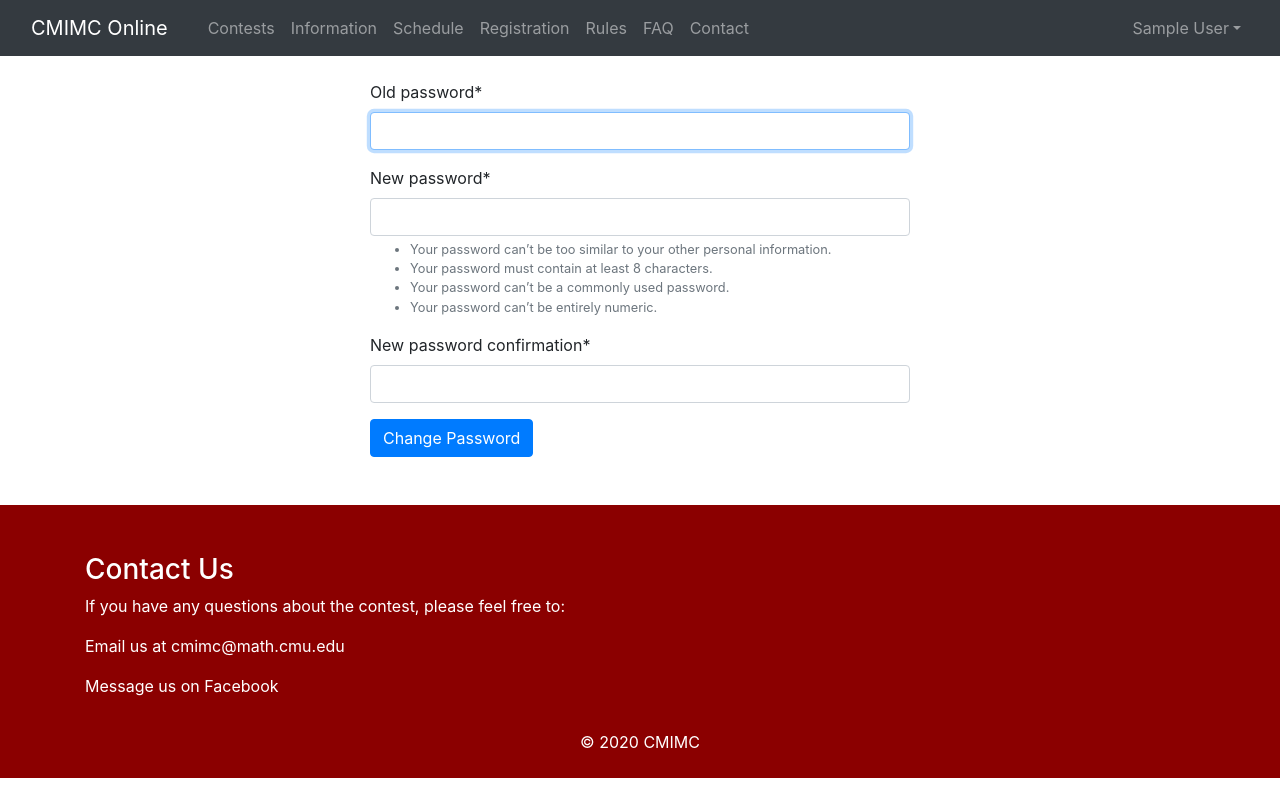
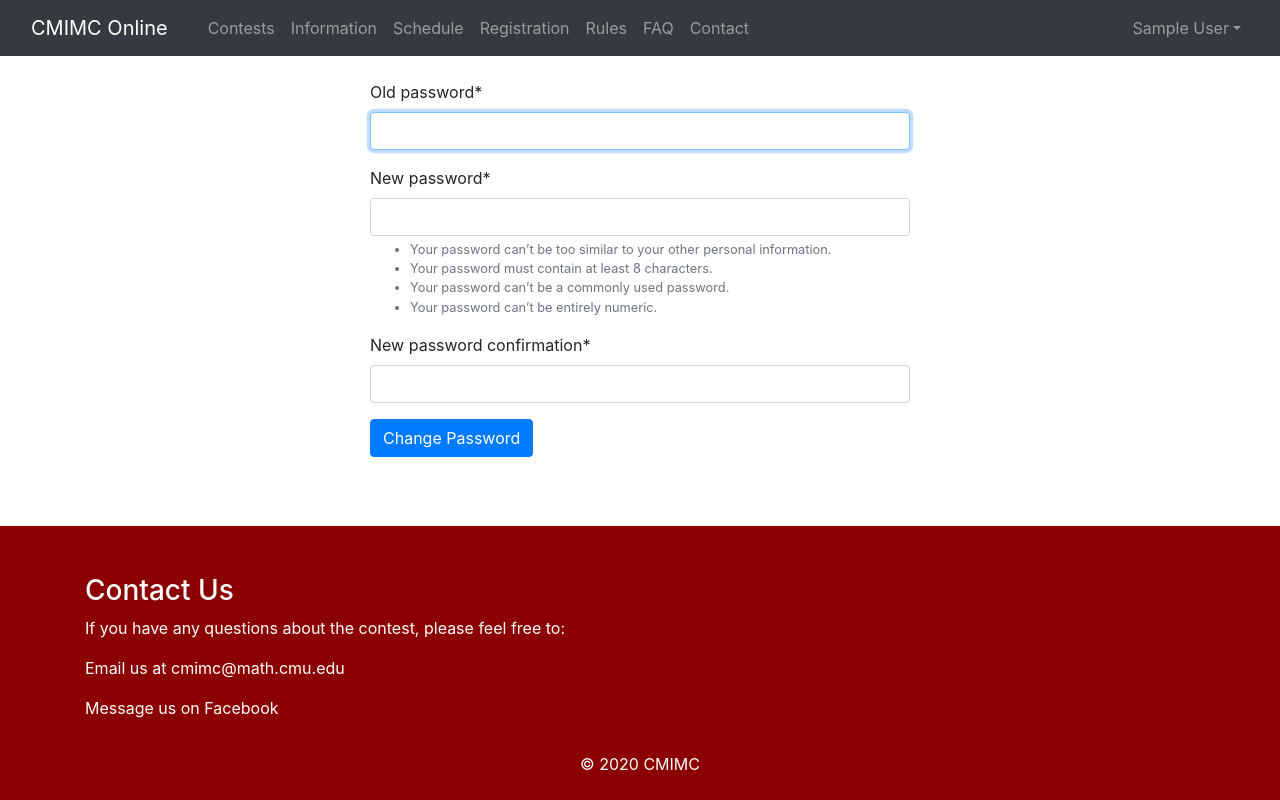
Before and after one commit to pshen24/cmimc-online, a Django app: page /change-password in a window 1280 px wide. Run offline with Django 3.2, Linux system fonts and the light colour scheme; the visitor is signed in with stand-in values (Sample User, id 1); parts of the project's set-up code (start-up, migrations or seed data) failed here and were passed over; some libraries are stand-ins or nearby versions.

Commit message:
Made footer go to the bottom of the page with grid display

```diff
--- a/static/css/base.css
+++ b/static/css/base.css
@@ -0,0 +1,8 @@
+body {
+  min-height: 100vh;
+  display: grid;
+  grid-template-rows: auto 1fr auto;
+}
+.bg-darkred {
+  background-color: darkred;
+}
--- a/static/css/general_info.css
+++ b/static/css/general_info.css
@@ -3,6 +3,3 @@
   background-color: darkblue;
   border: none;
 }
-.bg-darkred {
-  background-color: darkred;
-}
```
